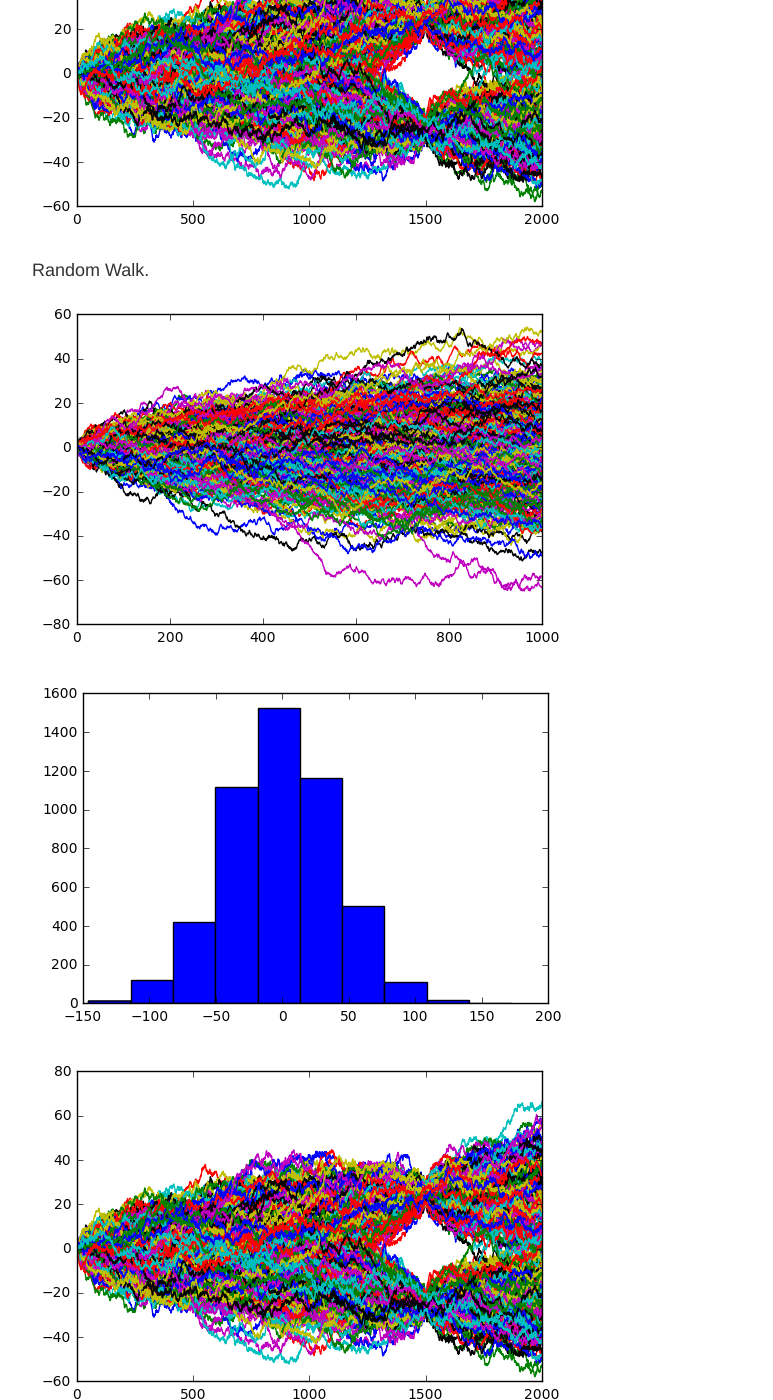
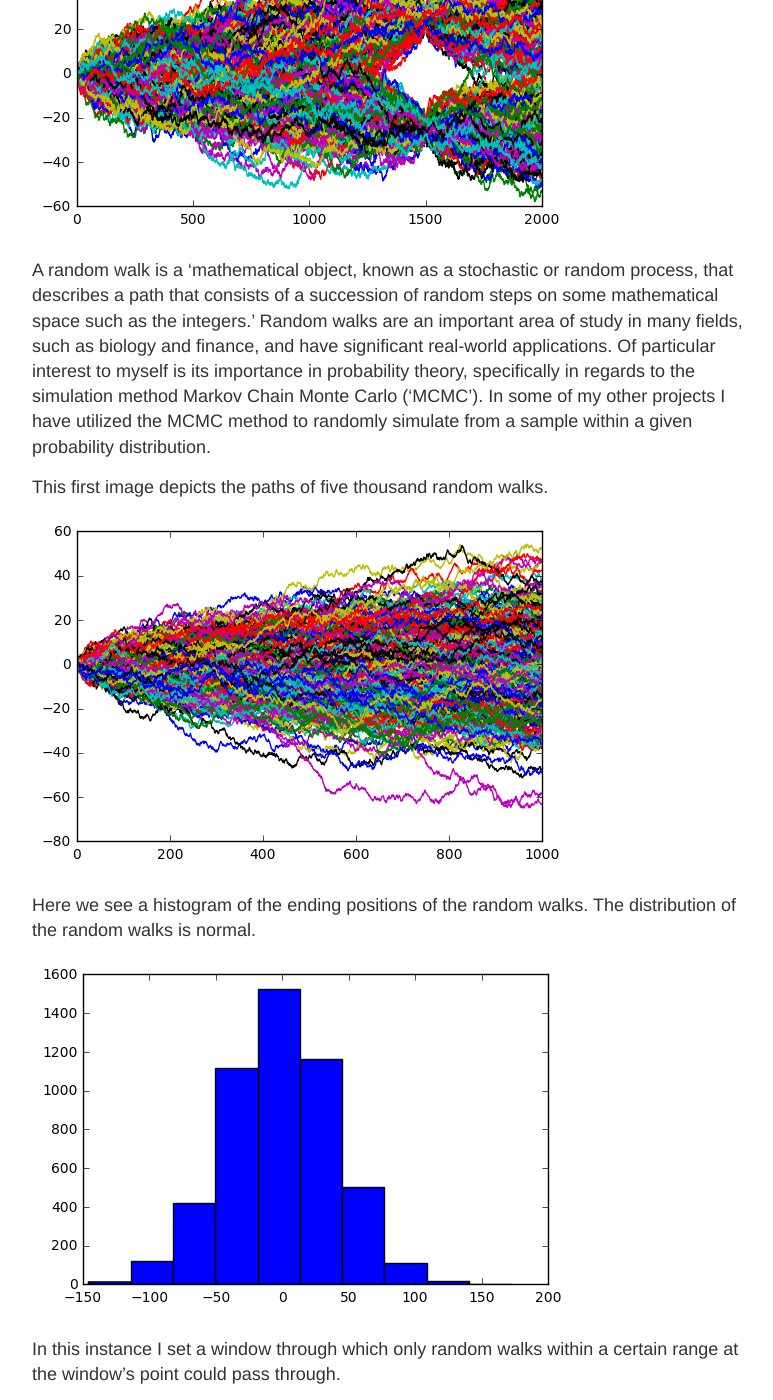
Before and after one commit to kstan1616/kstan1616.github.io, a Jekyll site: the page built from _posts/2017-02-05-RandomWalk.md, in a window 1280 px wide and 1400 px high, scrolled down 347 px. Shown: the whole window, without its empty margins (248-1021 px from the left). Built offline with Jekyll 4.4.1, drawn with Linux system fonts in a browser that asks for light colours; our own code applies the rules of GitHub Pages for plain Markdown files; some of the changed text lies outside the part shown.

Commit message:
Random Walk

```diff
--- a/_posts/2017-02-05-RandomWalk.md
+++ b/_posts/2017-02-05-RandomWalk.md
@@ -1,11 +1,19 @@
 ![RW](/images/RW4.png)
 
-Random Walk.
+A random walk is a 'mathematical object, known as a stochastic or random process, that describes a path that consists of a succession of random steps on some mathematical space such as the integers.' Random walks are an important area of study in many fields, such as biology and finance, and have significant real-world applications. Of particular interest to myself is its importance in probability theory, specifically in regards to the simulation method Markov Chain Monte Carlo ('MCMC'). In some of my other projects I have utilized the MCMC method to randomly simulate from a sample within a given probability distribution.
+
+This first image depicts the paths of five thousand random walks.
 
 ![RW](/images/RW3.png)
 
+Here we see a histogram of the ending positions of the random walks. The distribution of the random walks is normal.
+
 ![RW](/images/RW1.png)
+
+In this instance I set a window through which only random walks within a certain range at the window's point could pass through.
 
 ![RW](/images/RW4.png)
 
+And now you see the new distribution of the final position of the random walks.
+
 ![RW](/images/RW2.png)
```
